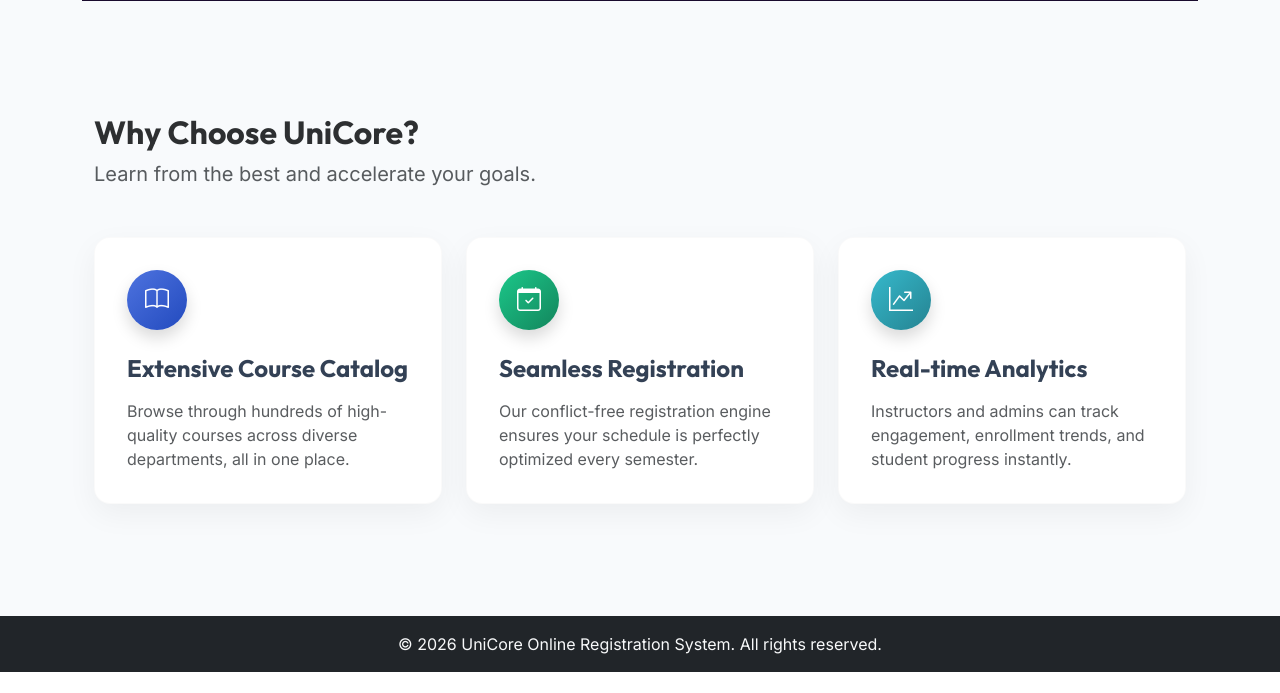
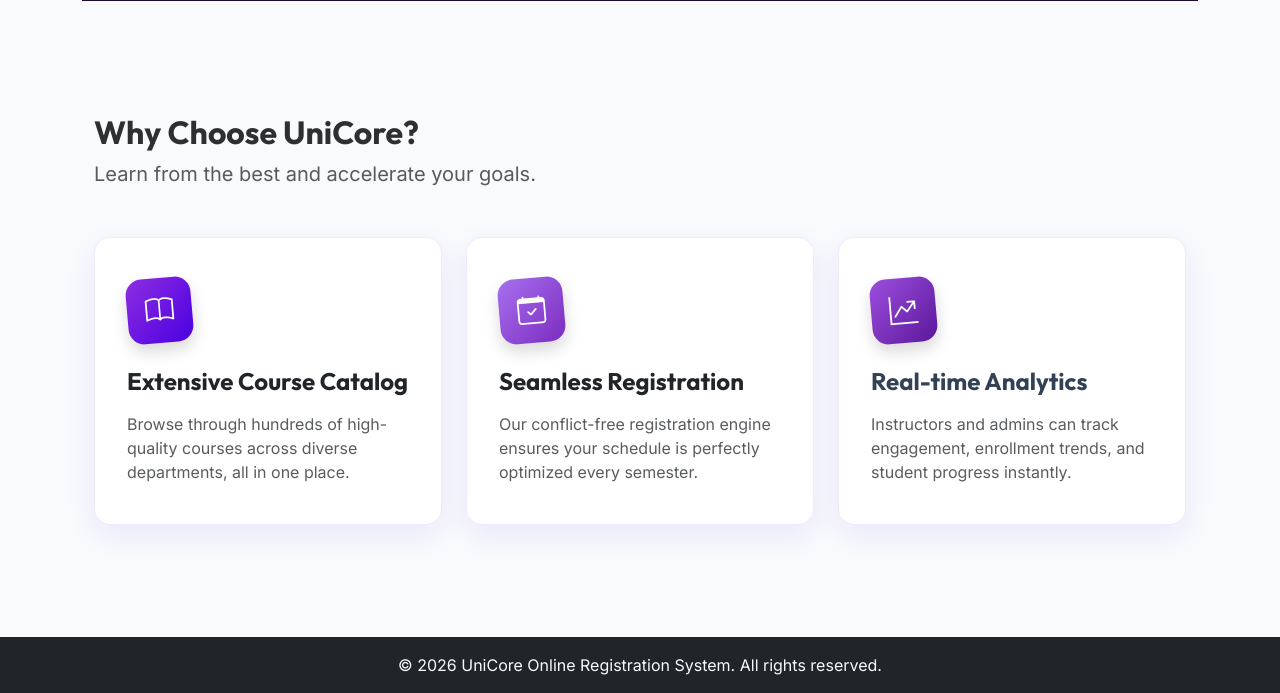
Before and after one commit to MaadhavaM/Online-Course-Registration-System, a Flask app: page / in a window 1280 px wide. Shown: the part 622-1315 px from the top of the page. Before the commit the page ends 1294 px from the top, so only its background shows below. Run offline with Flask 3, Linux system fonts and the light colour scheme; parts of the project's set-up code (start-up, migrations or seed data) failed here and were passed over.

Commit message:
initial commit

```diff
--- a/templates/index.html
+++ b/templates/index.html
@@ -138,33 +138,55 @@
     .feature-card {
         background: white;
         border-radius: 1rem;
-        padding: 2rem;
+        padding: 2.5rem 2rem;
         height: 100%;
-        box-shadow: 0 10px 30px rgba(0,0,0,0.05);
-        border: 1px solid rgba(0,0,0,0.02);
-        transition: transform 0.3s ease, box-shadow 0.3s ease;
+        box-shadow: 0 10px 30px rgba(74, 0, 224, 0.08);
+        border: 1px solid rgba(142, 45, 226, 0.1);
+        transition: all 0.4s cubic-bezier(0.165, 0.84, 0.44, 1);
+        position: relative;
+        overflow: hidden;
+    }
+
+    .feature-card::before {
+        content: "";
+        position: absolute;
+        top: 0; left: 0; width: 100%; height: 4px;
+        background: linear-gradient(90deg, #8E2DE2, #4A00E0);
+        transform: scaleX(0);
+        transform-origin: left;
+        transition: transform 0.4s ease;
     }
 
     .feature-card:hover {
-        transform: translateY(-10px);
-        box-shadow: 0 15px 40px rgba(78, 115, 223, 0.15);
+        transform: translateY(-12px);
+        box-shadow: 0 20px 40px rgba(74, 0, 224, 0.15);
+    }
+
+    .feature-card:hover::before {
+        transform: scaleX(1);
     }
 
     .feature-icon-wrapper {
-        width: 60px;
-        height: 60px;
-        border-radius: 50%;
+        width: 65px;
+        height: 65px;
+        border-radius: 16px;
         display: flex;
         align-items: center;
         justify-content: center;
-        font-size: 1.5rem;
+        font-size: 1.75rem;
         margin-bottom: 1.5rem;
         color: white;
+        transform: rotate(-5deg);
+        transition: transform 0.3s ease;
     }
 
-    .bg-gradient-primary { background: linear-gradient(135deg, #4e73df 0%, #224abe 100%); }
-    .bg-gradient-success { background: linear-gradient(135deg, #1cc88a 0%, #13855c 100%); }
-    .bg-gradient-info { background: linear-gradient(135deg, #36b9cc 0%, #258391 100%); }
+    .feature-card:hover .feature-icon-wrapper {
+        transform: rotate(0deg) scale(1.1);
+    }
+
+    .bg-gradient-purple-1 { background: linear-gradient(135deg, #8E2DE2 0%, #4A00E0 100%); }
+    .bg-gradient-purple-2 { background: linear-gradient(135deg, #a770ef 0%, #7b2cbf 100%); }
+    .bg-gradient-purple-3 { background: linear-gradient(135deg, #9d4edd 0%, #5a189a 100%); }
 
 </style>
 
@@ -209,25 +231,25 @@
         <div class="row g-4">
             <div class="col-md-4 fade-in" style="animation-delay: 0.1s;">
                 <div class="feature-card">
-                    <div class="feature-icon-wrapper bg-gradient-primary shadow">
+                    <div class="feature-icon-wrapper bg-gradient-purple-1 shadow">
                         <i class="bi bi-book"></i>
                     </div>
-                    <h4 class="fw-bold mb-3">Extensive Course Catalog</h4>
+                    <h4 class="fw-bold mb-3 text-dark">Extensive Course Catalog</h4>
                     <p class="text-muted mb-0">Browse through hundreds of high-quality courses across diverse departments, all in one place.</p>
                 </div>
             </div>
             <div class="col-md-4 fade-in" style="animation-delay: 0.2s;">
                 <div class="feature-card">
-                    <div class="feature-icon-wrapper bg-gradient-success shadow">
+                    <div class="feature-icon-wrapper bg-gradient-purple-2 shadow">
                         <i class="bi bi-calendar-check"></i>
                     </div>
-                    <h4 class="fw-bold mb-3">Seamless Registration</h4>
+                    <h4 class="fw-bold mb-3 text-dark">Seamless Registration</h4>
                     <p class="text-muted mb-0">Our conflict-free registration engine ensures your schedule is perfectly optimized every semester.</p>
                 </div>
             </div>
             <div class="col-md-4 fade-in" style="animation-delay: 0.3s;">
                 <div class="feature-card">
-                    <div class="feature-icon-wrapper bg-gradient-info shadow">
+                    <div class="feature-icon-wrapper bg-gradient-purple-3 shadow">
                         <i class="bi bi-graph-up-arrow"></i>
                     </div>
                     <h4 class="fw-bold mb-3">Real-time Analytics</h4>
```
